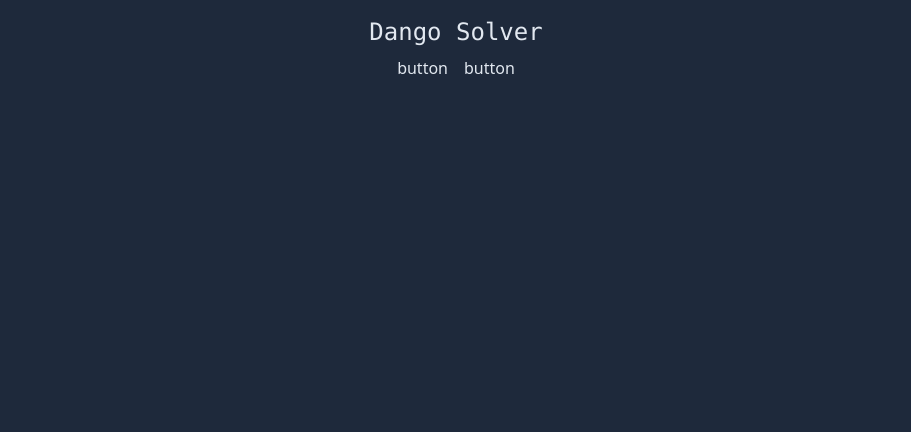
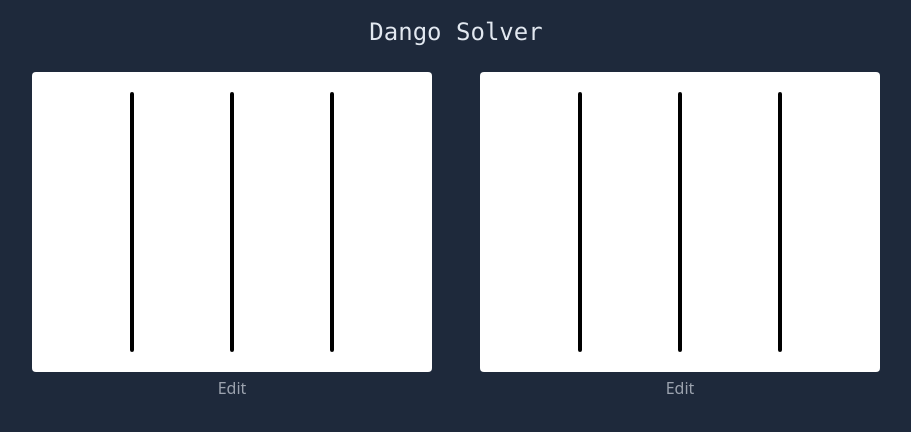
Before and after one commit to sugyan/hima-dango, a React (Vite) app in the folder web/: page / in a window 1280 px wide. Shown: the top 432 px of the page, without its empty margins (184-1095 px from the left). Built offline with nearby package versions, Linux system fonts and the light colour scheme.

Commit message:
Use searchParams

```diff
--- a/web/package.json
+++ b/web/package.json
@@ -13,7 +13,9 @@
     "@dnd-kit/core": "^6.1.0",
     "@headlessui/react": "^2.1.10",
     "react": "^18.3.1",
-    "react-dom": "^18.3.1"
+    "react-dom": "^18.3.1",
+    "react-router": "^6.27.0",
+    "react-router-dom": "^6.27.0"
   },
   "devDependencies": {
     "@eslint/js": "^9.11.1",
--- a/web/src/App.tsx
+++ b/web/src/App.tsx
@@ -1,4 +1,8 @@
+import { useEffect, useState } from "react";
+import { useSearchParams } from "react-router-dom";
 import EditableState from "./editable-state";
+import { Color } from "./types";
+import { colors2string, string2colors } from "./utils";
 
 // (async () => {
 //   await init();
@@ -12,6 +16,20 @@ import EditableState from "./editable-state";
 // })();
 
 function App() {
+  const [searchParams, setSearchParams] = useSearchParams();
+  const [src, setSrc] = useState<Color[][]>();
+  const [dst, setDst] = useState<Color[][]>();
+  useEffect(() => {
+    const src = searchParams.get("src");
+    if (src) {
+      setSrc(string2colors(src));
+    }
+    const dst = searchParams.get("dst");
+    if (dst) {
+      setDst(string2colors(dst));
+    }
+  }, [searchParams]);
+
   // const [graph, setGraph] = useState<Graph | null>(null);
   // useEffect(() => {
   //   (async () => {
@@ -26,6 +44,14 @@ function App() {
   //   state.free();
   //   return result;
   // }, [graph]);
+  const updateSearchParams = (key: string) => {
+    return (colors: Color[][]) => {
+      setSearchParams((prev) => {
+        prev.set(key, colors2string(colors));
+        return prev;
+      });
+    };
+  };
   return (
     <div className="bg-slate-800 text-slate-200 min-h-screen">
       <div className="max-w-screen-lg mx-auto py-4 flex flex-col items-center">
@@ -33,9 +59,19 @@ function App() {
         {/* {result ? (
           <div className="font-mono">{JSON.stringify(result)}</div>
         ) : null} */}
-        <div className="flex space-x-4">
-          <EditableState />
-          <EditableState />
+        <div className="flex space-x-12 m-4 justify-between">
+          <div className="w-1/2">
+            <EditableState
+              initColors={src}
+              onUpdated={updateSearchParams("src")}
+            />
+          </div>
+          <div className="w-1/2">
+            <EditableState
+              initColors={dst}
+              onUpdated={updateSearchParams("dst")}
+            />
+          </div>
         </div>
       </div>
     </div>
--- a/web/src/constants.ts
+++ b/web/src/constants.ts
@@ -6,7 +6,7 @@ export const ALL_DANGOS = Object.fromEntries(
     new Dango(Color.Green, 1),
     new Dango(Color.White, 0),
     new Dango(Color.White, 1),
-    new Dango(Color.Red, 0),
-    new Dango(Color.Red, 1),
+    new Dango(Color.Pink, 0),
+    new Dango(Color.Pink, 1),
   ].map((dango) => [dango.identifier(), dango])
 );
--- a/web/src/dango-editor.tsx
+++ b/web/src/dango-editor.tsx
@@ -1,8 +1,8 @@
 import { DndContext, DragEndEvent } from "@dnd-kit/core";
 import { useEffect, useState } from "react";
 import { ALL_DANGOS } from "./constants";
-import Hands, { ID_HANDS } from "./hands";
-import Skewer from "./skewer";
+import Hands, { ID_HANDS } from "./editor/hands";
+import Skewer from "./editor/skewer";
 import { Color, Dango } from "./types";
 
 const DangoEditor = ({
--- /dev/null
+++ b/web/src/dango-viewer.tsx
@@ -0,0 +1,41 @@
+import { useEffect, useRef } from "react";
+import { Color } from "./types";
+import { colors2string } from "./utils";
+
+const DangoViewer = ({ colors }: { colors: Color[][] }) => {
+  const canvasRef = useRef<HTMLCanvasElement>(null);
+  useEffect(() => {
+    const ctx = canvasRef.current!.getContext("2d")!;
+    ctx.fillStyle = "#ffffff";
+    ctx.fillRect(0, 0, 400, 300);
+    // draw skewers
+    ctx.fillStyle = "#000000";
+    [100, 200, 300].forEach((x) => {
+      ctx.beginPath();
+      ctx.roundRect(x - 2, 20, 4, 260, 4);
+      ctx.fill();
+    });
+    // draw dangos
+    ctx.strokeStyle = "#9ca3af";
+    ctx.lineWidth = 1.5;
+    colors.forEach((skewer, i) => {
+      skewer.forEach((color, j) => {
+        ctx.beginPath();
+        ctx.fillStyle = {
+          [Color.Green]: "#4ade80",
+          [Color.White]: "#ffffff",
+          [Color.Pink]: "#f9a8d4",
+        }[color];
+        ctx.arc(100 * i + 100, 165 - 70 * j + 50, 35, 0, 2 * Math.PI);
+        ctx.fill();
+        ctx.stroke();
+      });
+    });
+  }, [colors]);
+  return (
+    <div className="rounded overflow-hidden">
+      <canvas ref={canvasRef} width="400" height="300" className="w-full" />
+    </div>
+  );
+};
+export default DangoViewer;
--- a/web/src/editable-state.tsx
+++ b/web/src/editable-state.tsx
@@ -1,9 +1,16 @@
 import { Dialog, DialogBackdrop, DialogPanel } from "@headlessui/react";
-import { useCallback, useState } from "react";
+import { useCallback, useEffect, useState } from "react";
 import DangoEditor from "./dango-editor";
 import { Color, Dango } from "./types";
+import DangoViewer from "./dango-viewer";
 
-const EditableState = () => {
+const EditableState = ({
+  initColors,
+  onUpdated,
+}: {
+  initColors?: Color[][];
+  onUpdated: (colors: Color[][]) => void;
+}) => {
   const [colors, setColors] = useState<Color[][]>([[], [], []]);
   const [fixedColors, setFixedColors] = useState<Color[][]>([[], [], []]);
   const [isOpen, setIsOpen] = useState(false);
@@ -16,11 +23,24 @@ const EditableState = () => {
   }, []);
   const onOk = () => {
     setFixedColors(colors);
+    onUpdated(colors);
     setIsOpen(false);
   };
+  useEffect(() => {
+    if (initColors) {
+      setFixedColors(initColors);
+    }
+  }, [initColors]);
   return (
     <>
-      <button onClick={() => setIsOpen(true)}>button {fixedColors}</button>
+      <div className="flex flex-col items-center">
+        <div>
+          <button onClick={() => setIsOpen(true)}>
+            <DangoViewer colors={fixedColors} />
+            <div className="m-1 text-gray-400">Edit</div>
+          </button>
+        </div>
+      </div>
       <Dialog
         open={isOpen}
         onClose={() => setIsOpen(false)}
--- a/web/src/hands.tsx
+++ b/web/src/editor/hands.tsx
@@ -1,6 +1,6 @@
 import { useDroppable } from "@dnd-kit/core";
+import { Dango } from "../types";
 import DraggableDango from "./draggable-dango";
-import { Dango } from "./types";
 
 export const ID_HANDS = "hand";
 
--- a/web/src/skewer.tsx
+++ b/web/src/editor/skewer.tsx
@@ -1,7 +1,7 @@
 import { useDroppable } from "@dnd-kit/core";
+import { ALL_DANGOS } from "../constants";
+import { Dango } from "../types";
 import DraggableDango from "./draggable-dango";
-import { Dango } from "./types";
-import { ALL_DANGOS } from "./constants";
 
 const Skewer = ({ id, dangos }: { id: number; dangos: Dango[] }) => {
   const { active, isOver, setNodeRef } = useDroppable({
@@ -14,7 +14,7 @@ const Skewer = ({ id, dangos }: { id: number; dangos: Dango[] }) => {
   return (
     <div ref={setNodeRef}>
       <div className="relative flex flex-col items-center m-4 mt-8">
-        <div className="z-0 rounded-t w-1 h-48 sm:h-60 bg-gray-800"></div>
+        <div className="z-0 rounded-t w-0.5 h-44 sm:w-1 sm:h-60 bg-gray-800"></div>
         {droppable && (
           <div
             className={`absolute top-${28 - 12 * dangos.length} sm:top-${
--- a/web/src/main.tsx
+++ b/web/src/main.tsx
@@ -2,9 +2,17 @@ import { StrictMode } from "react";
 import { createRoot } from "react-dom/client";
 import App from "./App.tsx";
 import "./index.css";
+import { createBrowserRouter, RouterProvider } from "react-router-dom";
+
+const router = createBrowserRouter([
+  {
+    path: "/",
+    element: <App />,
+  },
+]);
 
 createRoot(document.getElementById("root")!).render(
   <StrictMode>
-    <App />
+    <RouterProvider router={router} />
   </StrictMode>
 );
--- a/web/src/types.ts
+++ b/web/src/types.ts
@@ -1,7 +1,7 @@
 export const Color = {
   Green: 0,
   White: 1,
-  Red: 2,
+  Pink: 2,
 } as const;
 export type Color = (typeof Color)[keyof typeof Color];
 
@@ -15,7 +15,7 @@ export class Dango {
     return {
       [Color.Green]: "bg-green-400",
       [Color.White]: "bg-white",
-      [Color.Red]: "bg-red-400",
+      [Color.Pink]: "bg-pink-300",
     }[this.color];
   }
   equals(other: Dango) {
--- /dev/null
+++ b/web/src/utils.ts
@@ -0,0 +1,20 @@
+import { Color } from "./types";
+
+export const colors2string = (skewers: Color[][]): string => {
+  return skewers
+    .map((skewer) => skewer.map((c) => ["G", "W", "P"][c]).join(""))
+    .join(".");
+};
+
+export const string2colors = (s: string): Color[][] | undefined => {
+  const pattern =
+    /^(?=(?:[^G]*G){2})(?=(?:[^W]*W){2})(?=(?:[^P]*P){2})([GWP]*)\.([GWP]*)\.([GWP]*)$/;
+  if (!pattern.test(s)) {
+    return undefined;
+  }
+  return s
+    .split(".")
+    .map((skewer) =>
+      skewer.split("").map((c) => ["G", "W", "P"].indexOf(c) as Color)
+    );
+};
```
Also changed, not shown: web/src/editor/draggable-dango.tsx (renamed from web/src/draggable-dango.tsx), 1 other file (tests, documents, lock files or other folders).
